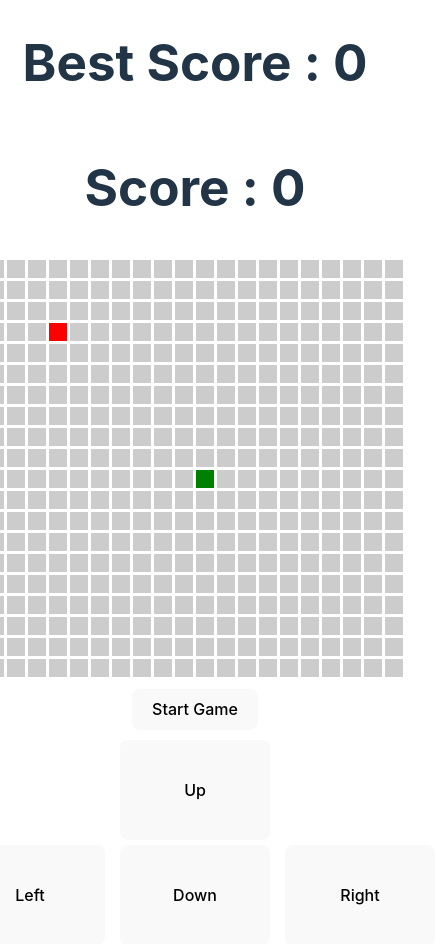
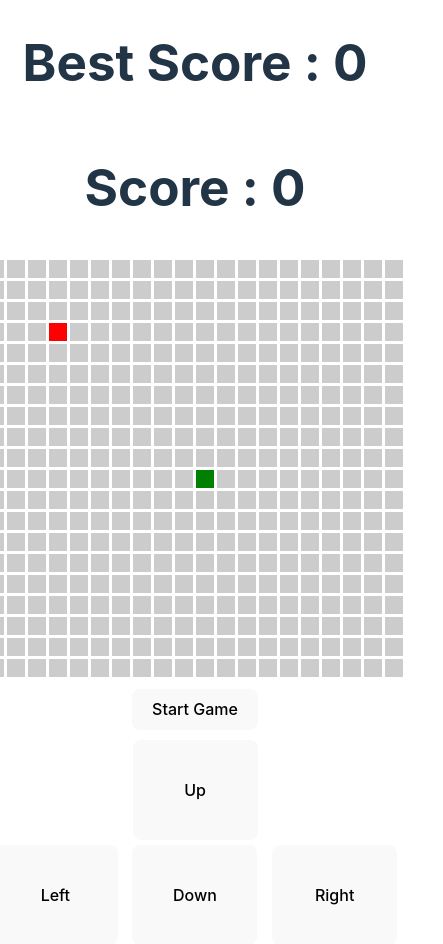
Before and after one commit to RomainSgn/snake, a React (Vite) app: page / in a window 390 px wide. Shown: the whole page, 443 px wide, since content can reach past the window. Built offline with nearby package versions, Linux system fonts and the light colour scheme.

Commit message:
re-update modif btn

```diff
--- a/src/App.css
+++ b/src/App.css
@@ -35,12 +35,8 @@ body {
   display: flex;
   justify-content: space-around;
   align-items: center;
-  width: 110%;
+  width: 100%;
   margin-top: 5px;
-}
-.dirBtn {
-  width: 150px;
-  height: 100px;
 }
 .cell {
   width: 20px;
@@ -78,4 +74,8 @@ body {
   .btnMobile {
     display: flex;
   }
+  .dirBtn {
+    width: 125px;
+    height: 100px;
+  }
 }
```
